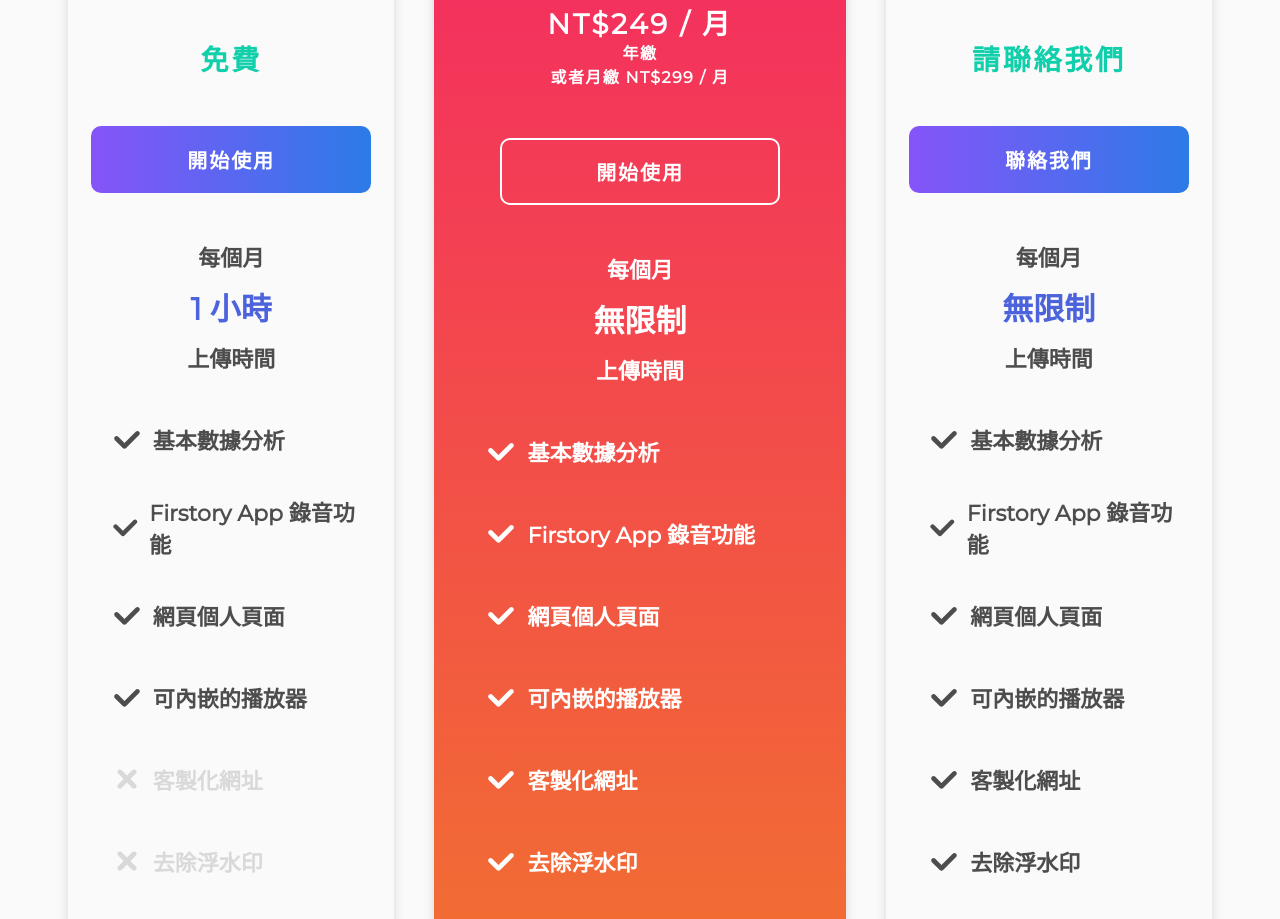
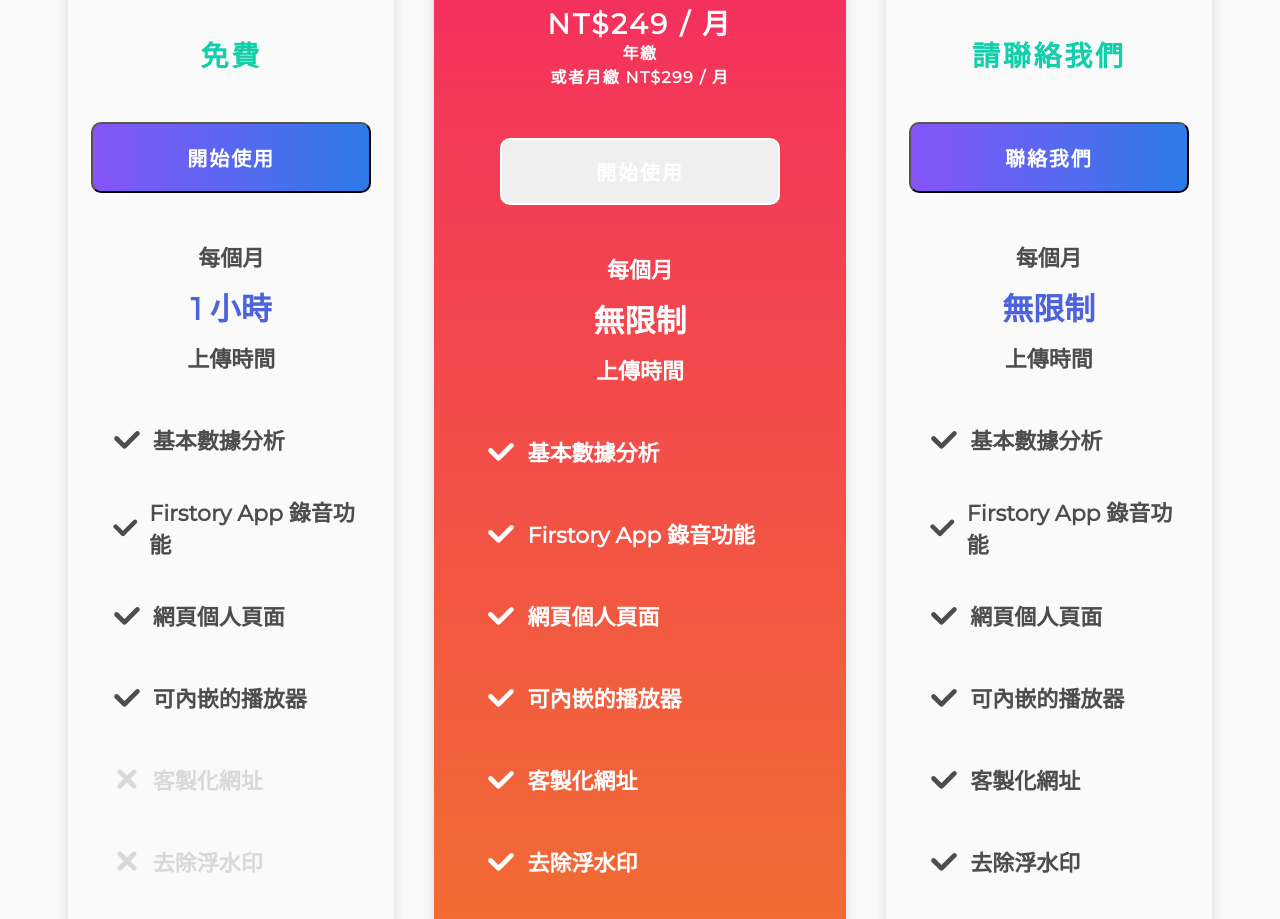
Before and after one commit to Firstory/firstory.github.io, a React (Create React App) app: page / in a window 1280 px wide. Shown: the part 1267-2186 px from the top of the page. Built offline with nearby package versions, Linux system fonts and the light colour scheme; the HTML template or start-up script is replaced by a standard one.

Commit message:
Change button html tag

```diff
--- a/src/routes/Pricing.js
+++ b/src/routes/Pricing.js
@@ -47,7 +47,8 @@ function Pricing() {
         <div className={styles.planBlock}>
           <div className={styles.planName}>基本方案</div>
           <div className={styles.planPrice}>免費</div>
-          <div
+          <button
+            type="button"
             className={styles.planButton}
             onClick={() => {
               mixpanel.track('Interest in Payment', { plan: 'FREE' });
@@ -55,7 +56,7 @@ function Pricing() {
             }}
           >
             開始使用
-          </div>
+          </button>
           <div className={styles.planMonthly}>
             每個月 <div className={styles.planLimit}>1 小時</div>上傳時間
           </div>
@@ -94,7 +95,8 @@ function Pricing() {
           <div className={styles.planPriceDescription}>
             年繳{'\n'}或者月繳 NT$299 / 月
           </div>
-          <div
+          <button
+            type="button"
             className={styles.planButtonStroke}
             onClick={() => {
               mixpanel.track('Interest in Payment', { plan: 'PREMIUM' });
@@ -102,7 +104,7 @@ function Pricing() {
             }}
           >
             開始使用
-          </div>
+          </button>
           <div className={cx(styles.planMonthly, styles.planTextPremium)}>
             每個月{' '}
             <div className={cx(styles.planLimit, styles.planTextPremium)}>
@@ -151,7 +153,8 @@ function Pricing() {
         <div className={styles.planBlock}>
           <div className={styles.planName}>企業方案</div>
           <div className={styles.planPrice}>請聯絡我們</div>
-          <div
+          <button
+            type="button"
             className={styles.planButton}
             onClick={() => {
               mixpanel.track('Interest in Payment', { plan: 'ENTERPRISE' });
@@ -159,7 +162,7 @@ function Pricing() {
             }}
           >
             聯絡我們
-          </div>
+          </button>
           <div className={styles.planMonthly}>
             每個月 <div className={styles.planLimit}>無限制</div>上傳時間
           </div>
```
